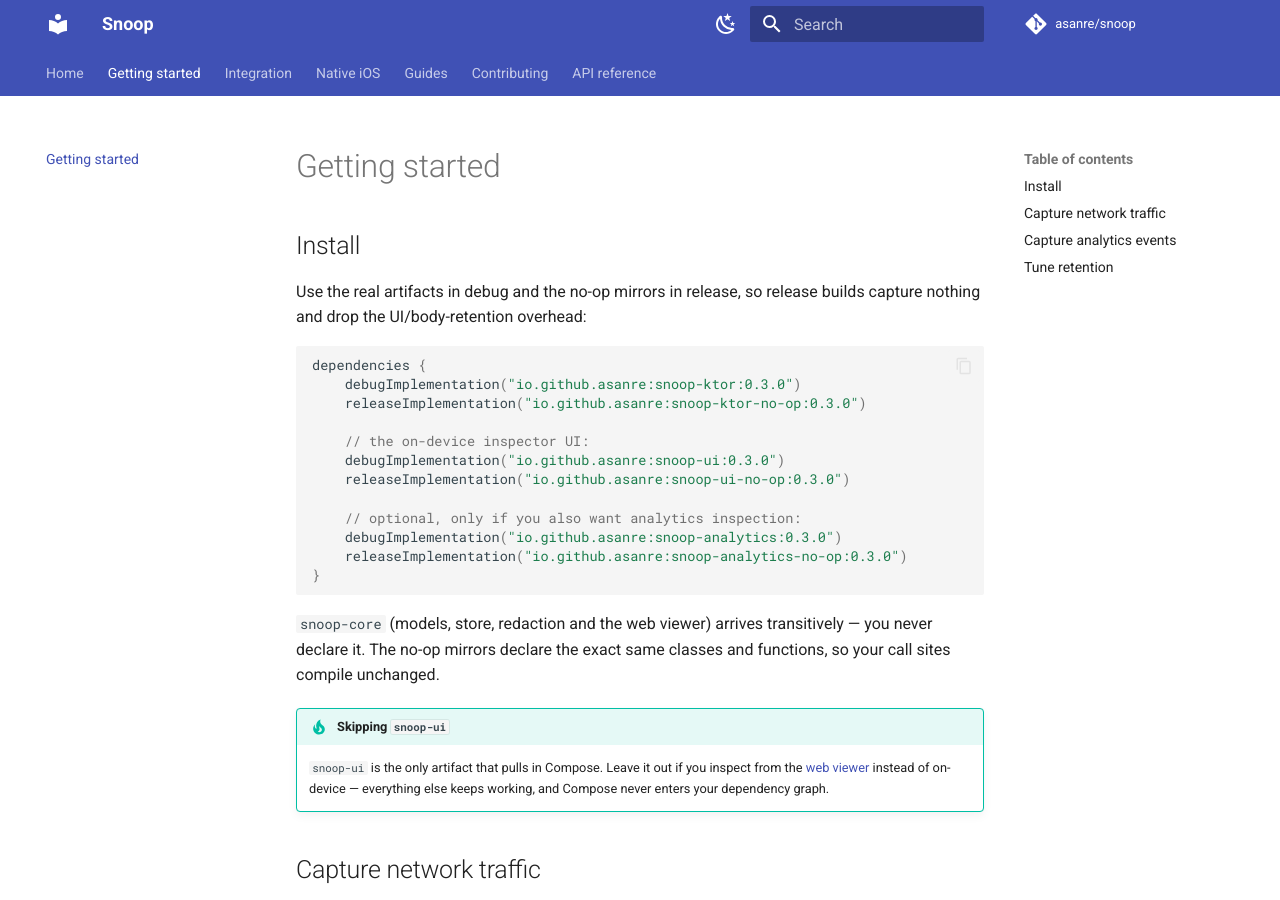
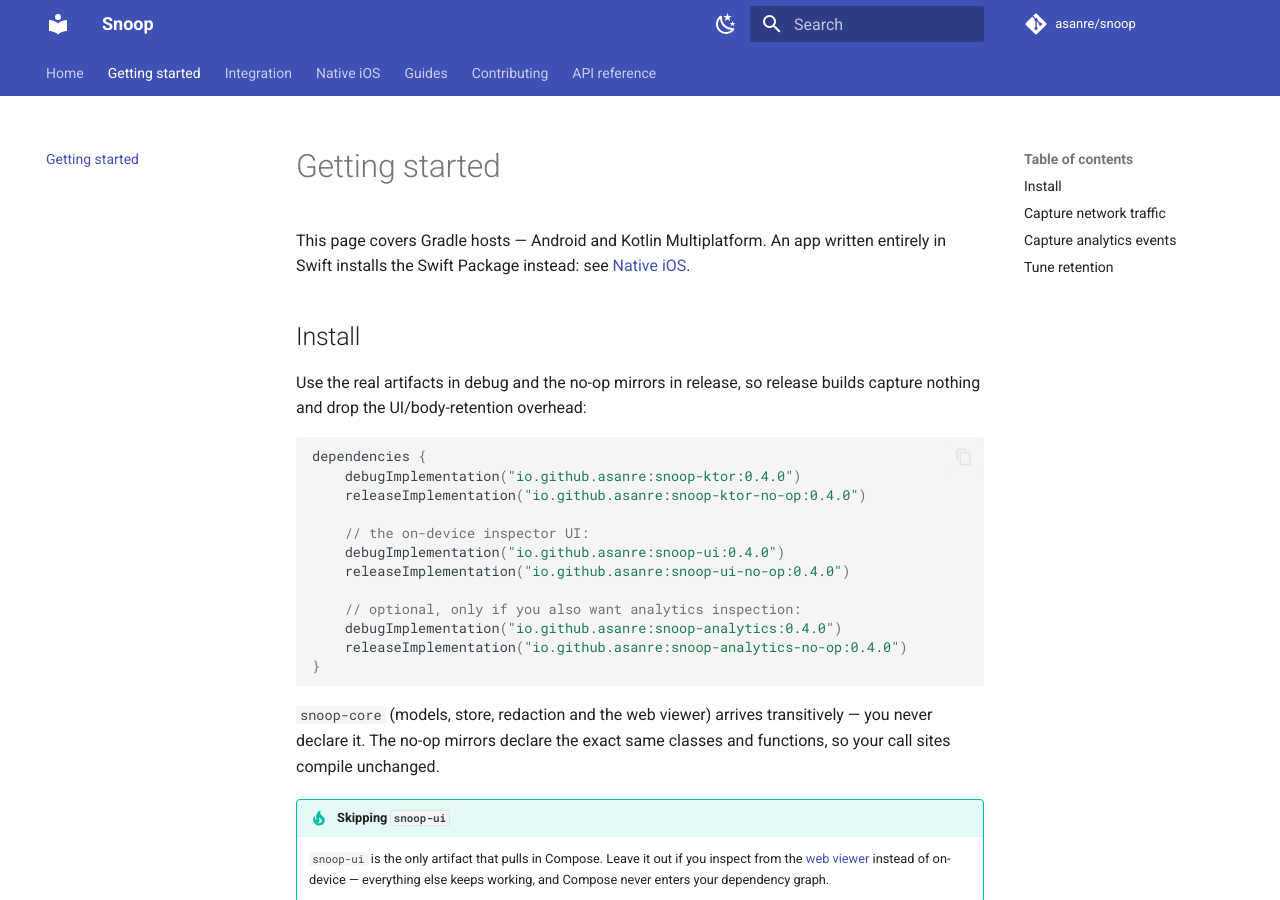
Before and after one commit to asanre/verivent, an MkDocs documentation site: the page built from docs/getting_started.md, in a window 1280 px wide and 900 px high. Built offline with MkDocs 1.6.1 and Material for MkDocs 9.7.7, drawn with Linux system fonts in a browser that asks for light colours; comment, search, counter and statistics services are not loaded.

Commit message:
docs: route swift-only apps to native ios and bump versions to 0.4.0

````diff
--- a/docs/getting_started.md
+++ b/docs/getting_started.md
@@ -1,4 +1,7 @@
 # Getting started
+
+This page covers Gradle hosts — Android and Kotlin Multiplatform. An app written entirely in Swift
+installs the Swift Package instead: see [Native iOS](native-ios.md).
 
 ## Install
 
@@ -7,16 +10,16 @@
 
 ```kotlin
 dependencies {
-    debugImplementation("io.github.asanre:snoop-ktor:0.3.0")
-    releaseImplementation("io.github.asanre:snoop-ktor-no-op:0.3.0")
+    debugImplementation("io.github.asanre:snoop-ktor:0.4.0")
+    releaseImplementation("io.github.asanre:snoop-ktor-no-op:0.4.0")
 
     // the on-device inspector UI:
-    debugImplementation("io.github.asanre:snoop-ui:0.3.0")
-    releaseImplementation("io.github.asanre:snoop-ui-no-op:0.3.0")
+    debugImplementation("io.github.asanre:snoop-ui:0.4.0")
+    releaseImplementation("io.github.asanre:snoop-ui-no-op:0.4.0")
 
     // optional, only if you also want analytics inspection:
-    debugImplementation("io.github.asanre:snoop-analytics:0.3.0")
-    releaseImplementation("io.github.asanre:snoop-analytics-no-op:0.3.0")
+    debugImplementation("io.github.asanre:snoop-analytics:0.4.0")
+    releaseImplementation("io.github.asanre:snoop-analytics-no-op:0.4.0")
 }
 ```
 
--- a/mkdocs.yml
+++ b/mkdocs.yml
@@ -1,5 +1,5 @@
 site_name: Snoop
-site_description: On-device network + analytics inspector for Compose Multiplatform
+site_description: On-device network + analytics inspector for Compose Multiplatform and native iOS
 site_url: https://asanre.github.io/snoop/
 site_author: Antoni Sanchez
 
````
Also changed, not shown: README.md (+6 -6 lines), docs/index.md (+3 -3 lines), docs/integration.md (+3 -0 lines), docs/native-ios.md (+1 -1 lines).
